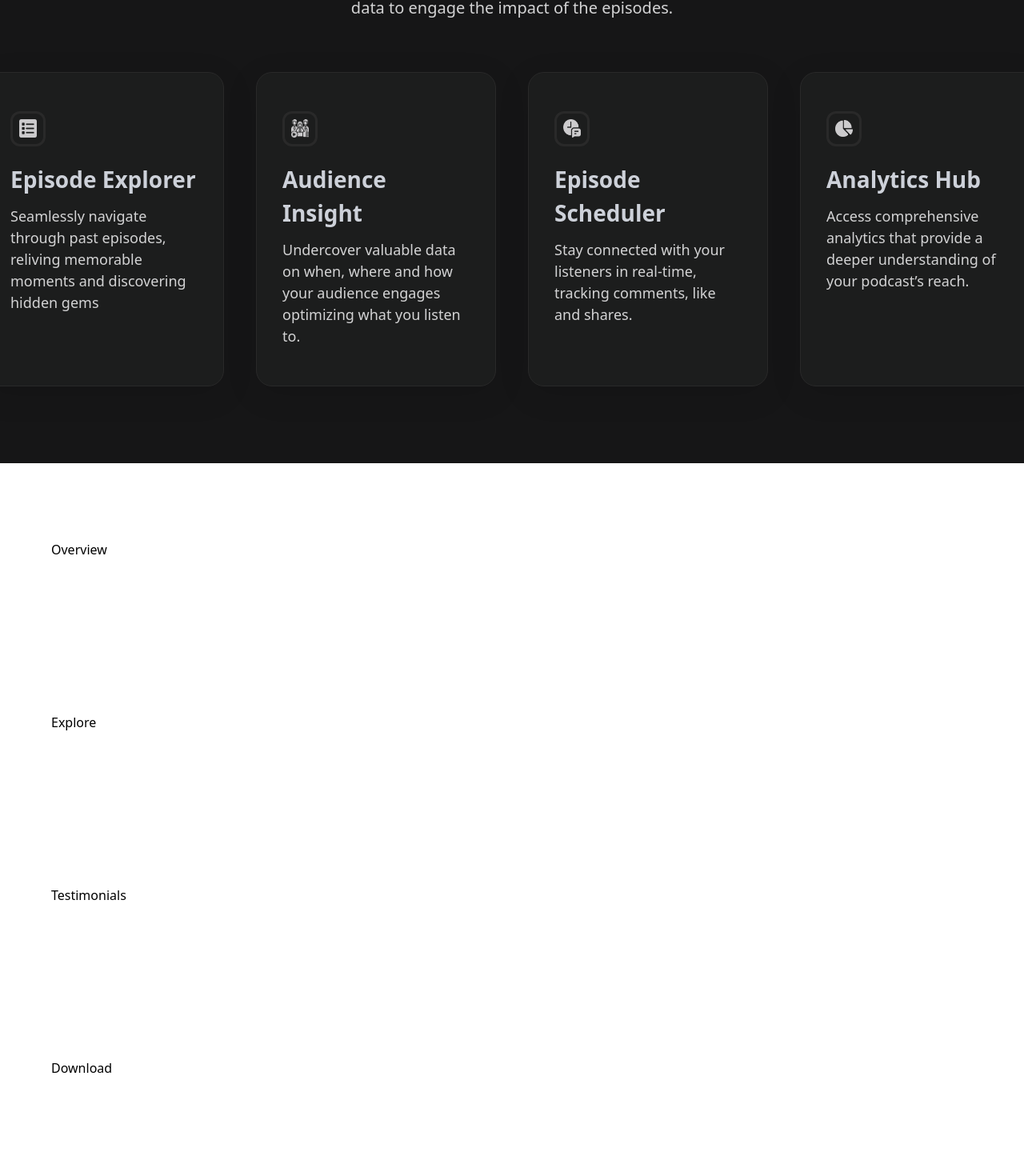
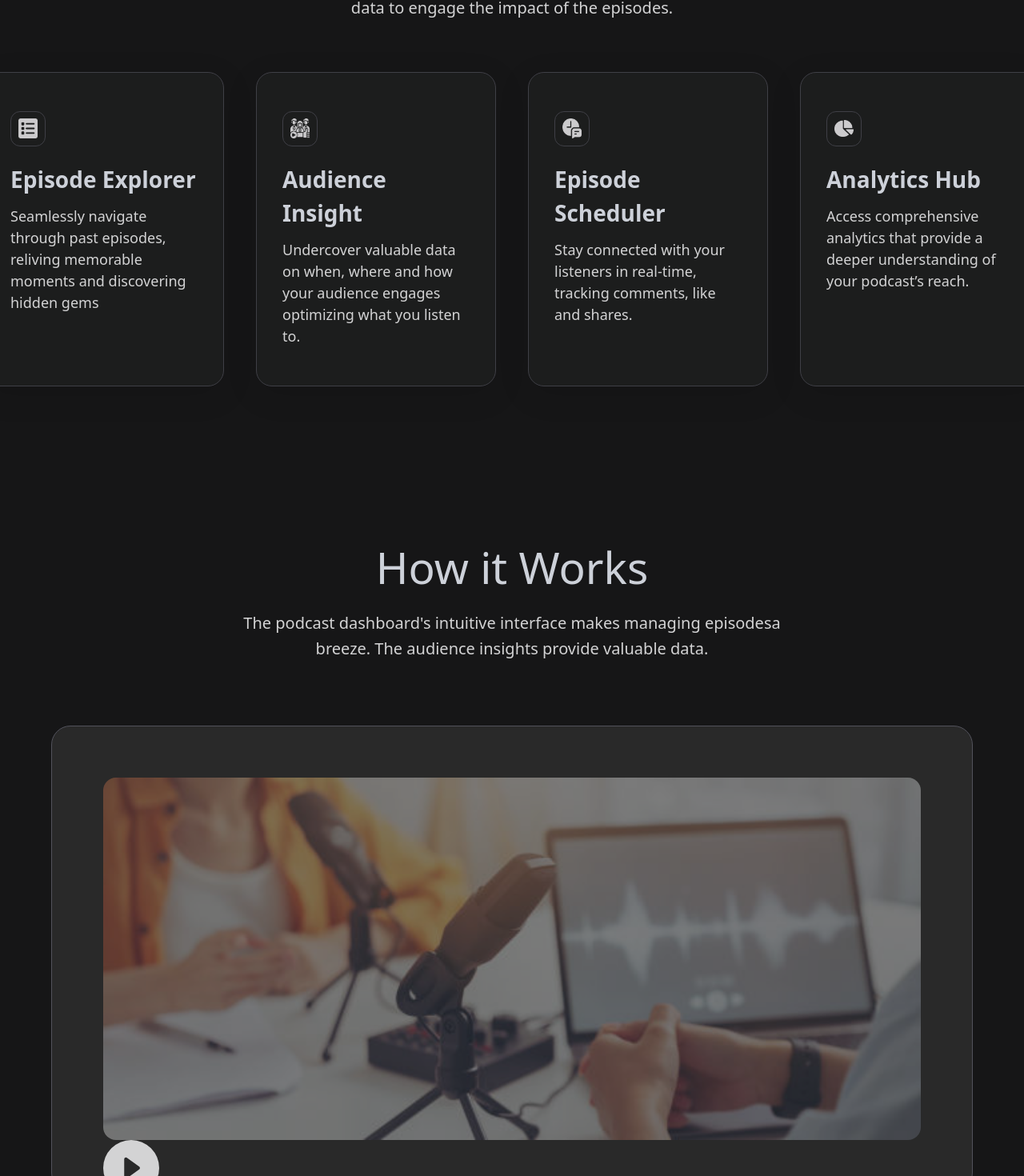
Before and after one commit to gpsimi/podisy-saas-landing-page, a React (Vite) app: page / in a window 1280 px wide. Shown: the part 1950-3420 px from the top of the page at 80% size. Built offline with nearby package versions, Linux system fonts and the light colour scheme.

Commit message:
App.jsx update

```diff
--- a/src/App.jsx
+++ b/src/App.jsx
@@ -18,19 +18,19 @@ function App() {
       <section className="bg-primary xl:pading-1 wide:padding-r padding-b">
         <Hero />
       </section>
-      <section className="bg-primary padding">
+      <section id="features" className="bg-primary padding">
         <Features />
       </section>
-      <section className="padding">
+      <section id="overview" className="bg-primary padding">
         <Overview />
       </section>
-      <section className="padding">
+      <section id="explore" className="padding">
         <Explore />
       </section>
-      <section className="padding">
+      <section id="testimonials" className="padding">
         <Testimoials />
       </section>
-      <section className="padding">
+      <section id="download" className="padding">
         <Download />
       </section>
       <section className="padding-x padding-t pb-8">
--- a/src/components/FeatureCard.jsx
+++ b/src/components/FeatureCard.jsx
@@ -2,8 +2,8 @@ import React from 'react'
 
 const FeatureCard = ({imgURL, label, subtext}) => {
   return (
-    <div className="flex-1 sm:w-[300px] sm:min-w-[300px] w-full rounded-[20px] shadow-3xl px-8 py-12 border border-borderColor bg-excitement">
-      <div className='w-11 h-11 flex justify-center items-center border-[3px] border-borderColor rounded-xl p-2'>
+    <div className="flex-1 sm:w-[300px] sm:min-w-[300px] w-full rounded-[20px] shadow-3xl px-8 py-12 border border-zinc-700 bg-excitement">
+      <div className='w-11 h-11 flex justify-center items-center border border-zinc-700 rounded-xl p-1'>
         <img
          src={imgURL}
          alt={label}
--- a/src/sections/Features.jsx
+++ b/src/sections/Features.jsx
@@ -4,7 +4,7 @@ import { features } from '../constants'
 
 const Features = () => {
   return (
-    <section id="features" className="max-container">
+    <section className="max-container">
       <div className="flex flex-col justify-center items-center">
         <h2  className="text-main text-center text-[55px] max-sm:text-[17px] max-sm:leading-[23px] leading-tight font-medium max-xl:text-4xl">
           The  Podcast Platform that <br /> Solves Your Problems
--- a/src/sections/Overview.jsx
+++ b/src/sections/Overview.jsx
@@ -1,8 +1,28 @@
 import React from 'react'
+import OverView from "../assets/images/overview.jpg";
+import { BsPlayCircleFill } from "react-icons/bs";
 
 const Overview = () => {
   return (
-    <div>Overview</div>
+    <section id="overview" className="max-container">
+      <div className="flex flex-col justify-center items-center">
+        <h2  className="text-main text-center text-[55px] max-sm:text-[17px] max-sm:leading-[23px] leading-tight font-medium max-xl:text-4xl">
+          How it Works
+        </h2>
+        <p  className="flex flex-1 flex-wrap text-center text-white-400 text-xl  max-sm:text-[7px] leading-8 max-sm:leading-normal mt-5 max-sm:mt-1 max-xl:text-lg max-xl:leading-7">
+          The podcast dashboard's intuitive interface makes managing episodesa
+          <br />breeze. The audience insights provide valuable data.
+        </p>
+      </div>
+      <div className="relative xl:mt-20 mt-10 xl:p-16 p-12 rounded-3xl bg-borderColor border border-zinc-600 object-contain ">
+        <img
+          src={OverView}
+          alt={Overview}
+          className="rounded-2xl w-full opacity-40"
+        />
+        <BsPlayCircleFill className="absolute text-6xl text-white-400" />
+      </div>
+    </section>
   )
 }
 
```
Also changed, not shown: src/assets/images/overview.jpg (renamed from src/assets/images/istockphoto-1455170709-612x612.jpg).
